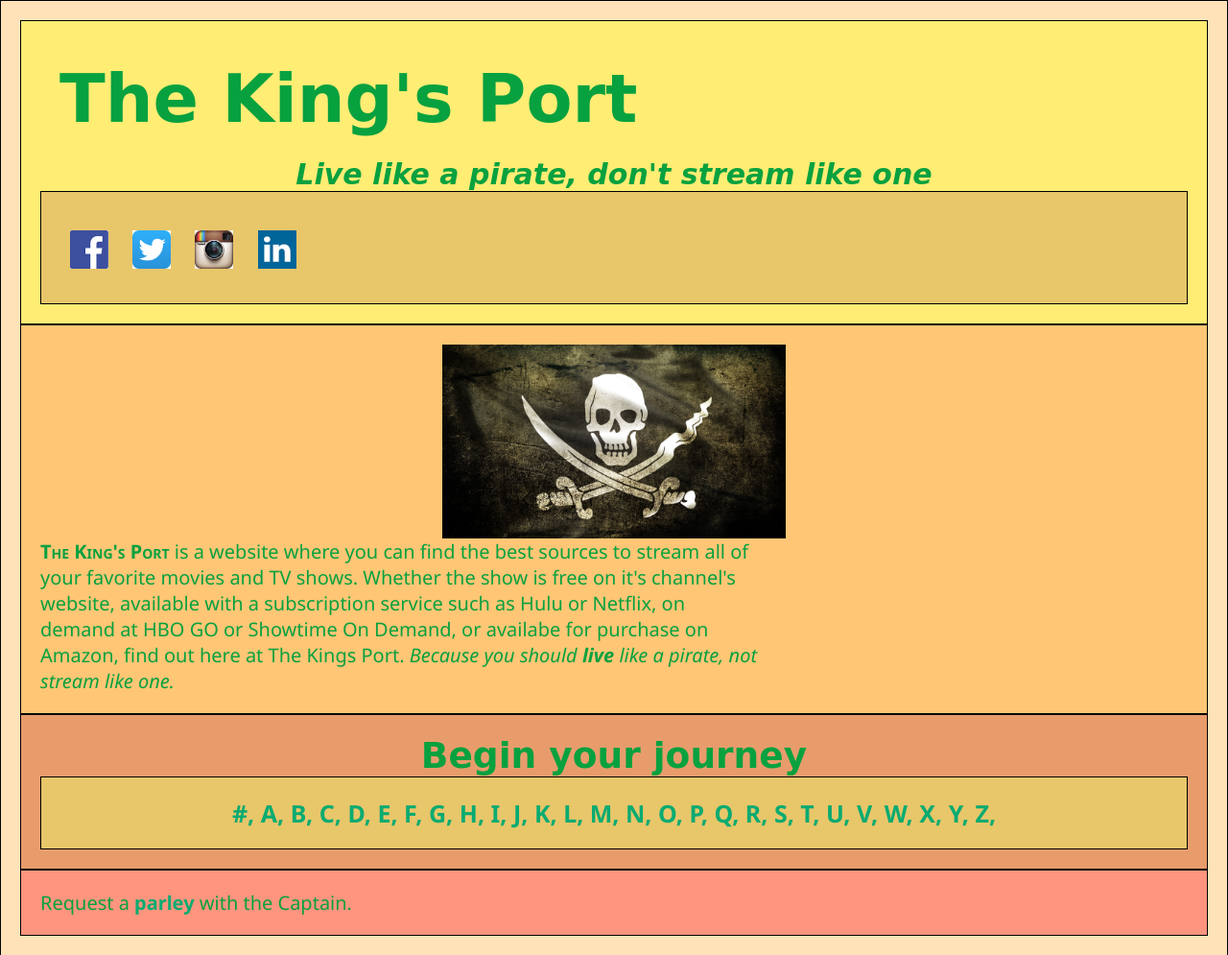
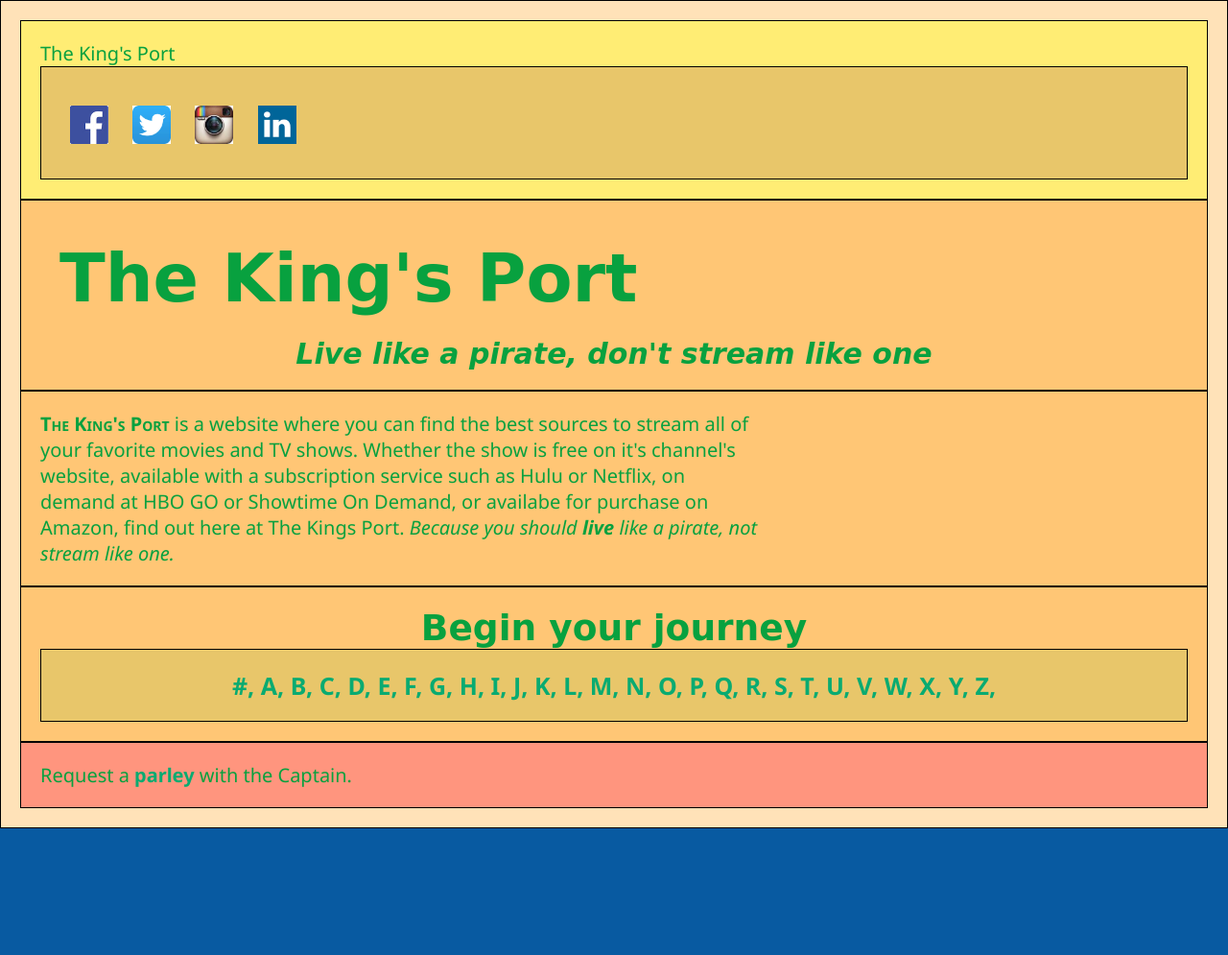
Before and after one commit to jhumbrac/lexbonder.github.io, a plain HTML site: page unit_5/index.html in a window 1280 px wide. Shown: the whole page at 96% size. After the commit the page ends 863 px from the top, so only its background shows below. Drawn offline with Linux system fonts and the light colour scheme; a web font is replaced by a local one.

Commit message:
Update index.html

```diff
--- a/unit_5/index.html
+++ b/unit_5/index.html
@@ -9,8 +9,7 @@
 <body>
 	<div id="wrapper">
 		<header>
-			<h1>The King's Port</h1>
-			<h2 id="slogan">Live like a pirate, don't stream like one</h2>
+			<p class="logo">The King's Port</p>
 			<nav>
 				<a href="http://www.facebook.com"><img class="social" src="images/facebook.jpg" alt="Facebook Icon" title="Facebook"></a>
 				<a href="http://www.twitter.com"><img class="social" src="images/twitter.jpg" alt="Twitter Icon" title="Twitter"></a>
@@ -18,11 +17,16 @@
 				<a href="http://www.linkedin.com"><img class="social" src="images/linkedin.jpg" alt="Linkedin Icon" title="Linkedin"></a>
 			</nav>
 		</header>
+		<section id="splash">
+			<div>
+				<h1>The King's Port</h1>
+				<h2 id="slogan">Live like a pirate, don't stream like one</h2>
+			</div>
+		</section>
 		<section>
-			<img src="images/flag.jpg" alt= "Jolly Roger" title="Jolly Roger">
 			<p><span class="sitename">The King's Port</span> is a website where you can find the best sources to stream all of your favorite movies and TV shows. Whether the show is free on it's channel's website, available with a subscription service such as Hulu or Netflix, on demand at HBO GO or Showtime On Demand, or availabe for purchase on Amazon, find out here at The Kings Port. <em>Because you should <strong>live</strong> like a pirate, not stream like one.</em></p>
 		</section>
-		<main class="search">
+		<section class="search">
 			<h2>Begin your journey</h2>
 			<nav>
 				<ol>
@@ -55,7 +59,7 @@
 					<li><a href="#">Z</a></li>
 				</ol>
 			</nav>
-		</main>
+		</section>
 		<footer>
 			<p>Request a <a href="mailto:lexbonder@gmail.com">parley</a> with the Captain.</p>
 		</footer>
```
